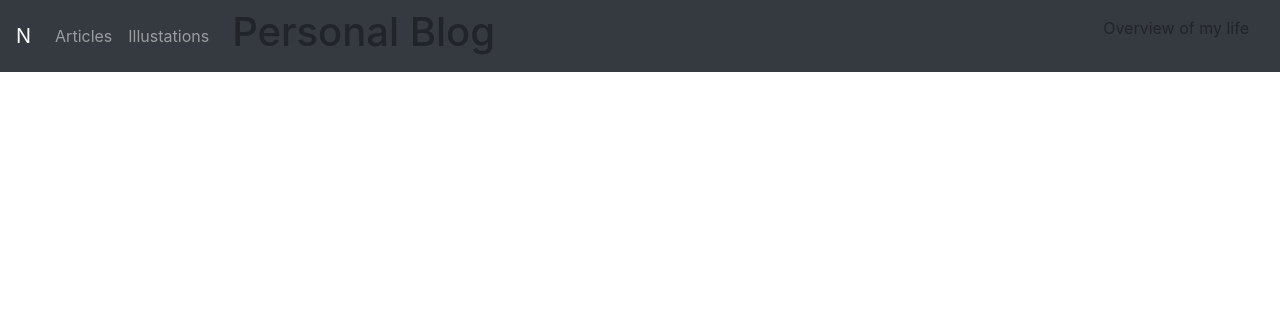
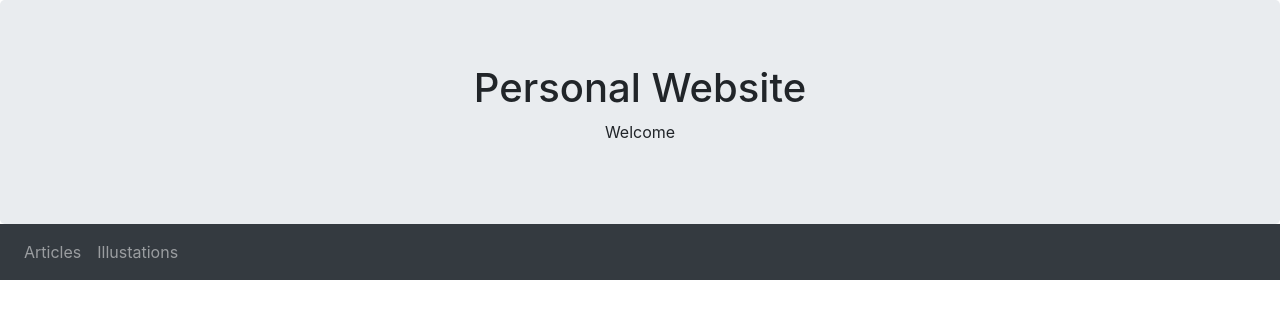
Before and after one commit to hotsnowcube/hotsnowcube.github.io, a plain HTML site: page index.html in a window 1280 px wide. Drawn offline with nearby package versions, Linux system fonts and the light colour scheme.

Commit message:
Update index.html

```diff
--- a/index.html
+++ b/index.html
@@ -12,8 +12,12 @@
 </head>
 <body>
 
+  <div class="jumbotron text-center" style="margin-bottom:0">
+    <h1>Personal Website</h1>
+    <p>Welcome</p>
+  </div>
+
   <nav class="navbar navbar-expand-sm bg-dark navbar-dark sticky-top">
-    <a class="navbar-brand" href="#">N</a>
     <ul class="navbar-nav">
       <li class="nav-item">
         <a class="nav-link" href="javascript:void(0)">Articles</a>
@@ -22,10 +26,6 @@
         <a class="nav-link" href="javascript:void(0)">Illustations</a>
       </li>
     </ul>
-  <div class="container-fluid">
-    <h1>Personal Blog</h1>
-    <p>Overview of my life</p>
-  </div>
-
+  </nav>
 </body>
 </html>
```
